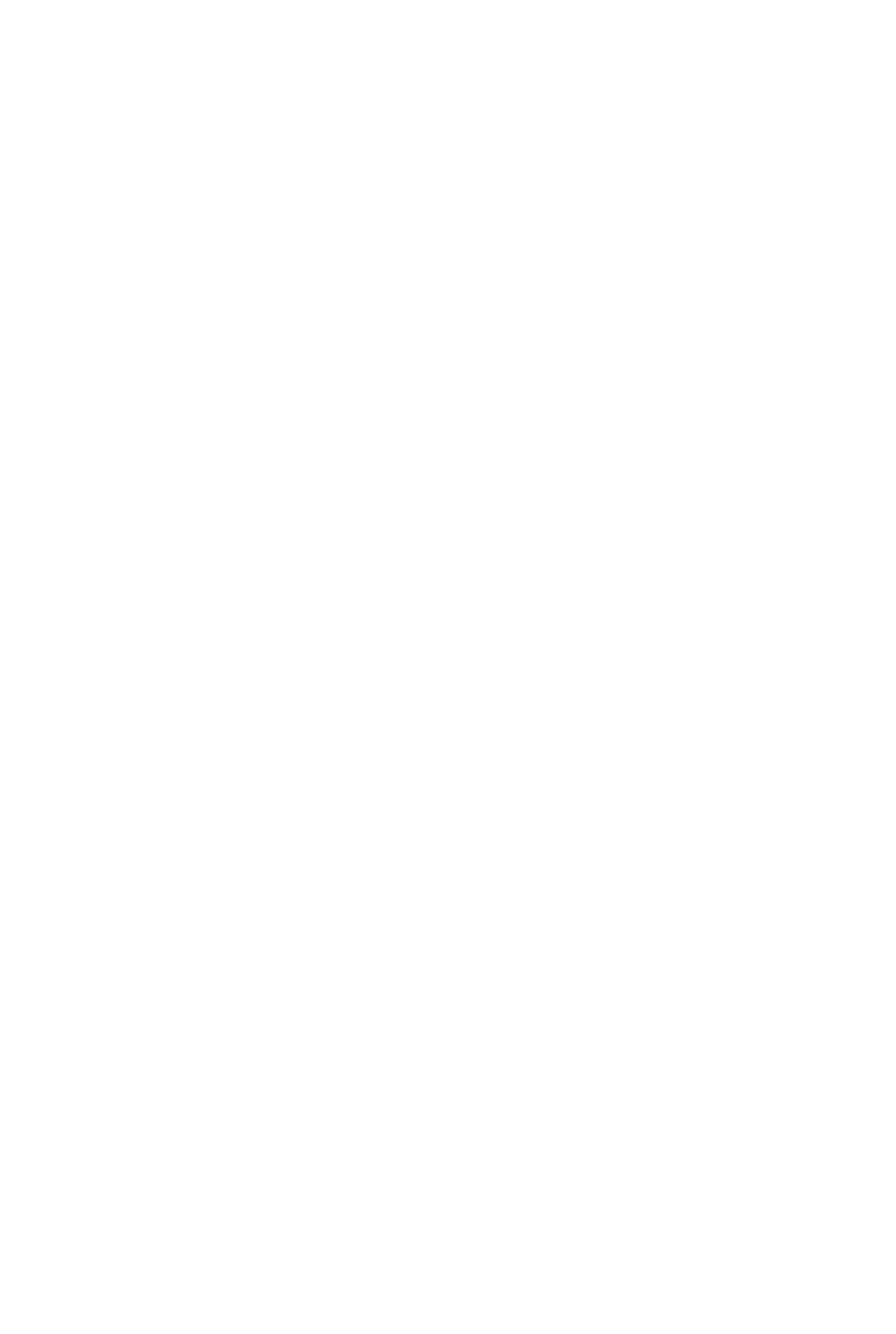
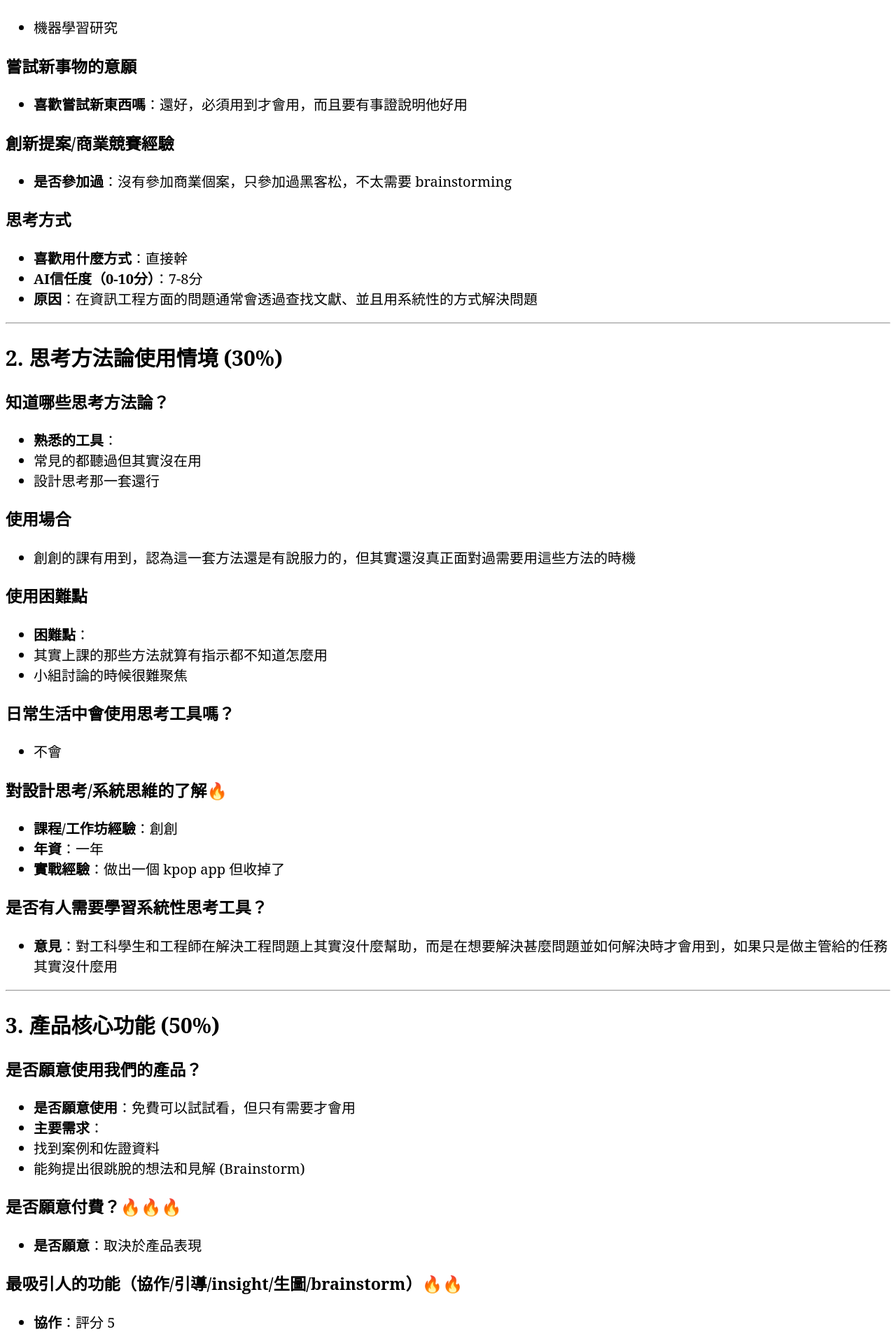
Before and after one commit to adastra-tw/docs, a Next.js app: page /interview/4 in a window 1280 px wide. Shown: the part 520-2427 px from the top of the page at 70% size. Before the commit the page ends 800 px from the top, so only its background shows below. Built offline with nearby package versions, Linux system fonts and the light colour scheme.

Commit message:
Update 4.mdx

```diff
--- a/pages/interview/4.mdx
+++ b/pages/interview/4.mdx
@@ -0,0 +1,74 @@
+# 受訪者資料
+
+## 1. 基本資訊 (20%)
+
+### 產業領域（工作內容）
+- **產業領域**：電資、科技業
+- **近期工作內容**：Google SWE / Appier ML Intern + 完成創創學程
+
+### 年齡/性別/職業
+- **年齡**：21 歲
+- **性別**：女性
+- **職業**：資工系學生、工程師
+
+### 興趣
+- 機器學習研究
+
+### 嘗試新事物的意願
+- **喜歡嘗試新東西嗎**：還好，必須用到才會用，而且要有事證說明他好用
+
+### 創新提案/商業競賽經驗
+- **是否參加過**：沒有參加商業個案，只參加過黑客松，不太需要 brainstorming
+
+### 思考方式
+- **喜歡用什麼方式**：直接幹
+- **AI信任度（0-10分）**：7-8分
+- **原因**：在資訊工程方面的問題通常會透過查找文獻、並且用系統性的方式解決問題
+
+---
+
+## 2. 思考方法論使用情境 (30%)
+
+### 知道哪些思考方法論？
+- **熟悉的工具**：
+- 常見的都聽過但其實沒在用
+- 設計思考那一套還行
+
+### 使用場合
+- 創創的課有用到，認為這一套方法還是有說服力的，但其實還沒真正面對過需要用這些方法的時機
+
+### 使用困難點
+- **困難點**：
+- 其實上課的那些方法就算有指示都不知道怎麼用
+- 小組討論的時候很難聚焦
+
+### 日常生活中會使用思考工具嗎？
+- 不會
+
+### 對設計思考/系統思維的了解🔥
+- **課程/工作坊經驗**：創創
+- **年資**：一年
+- **實戰經驗**：做出一個 kpop app 但收掉了
+
+### 是否有人需要學習系統性思考工具？
+- **意見**：對工科學生和工程師在解決工程問題上其實沒什麼幫助，而是在想要解決甚麼問題並如何解決時才會用到，如果只是做主管給的任務其實沒什麼用
+
+---
+
+## 3. 產品核心功能 (50%)
+
+### 是否願意使用我們的產品？
+- **是否願意使用**：免費可以試試看，但只有需要才會用
+- **主要需求**：
+- 找到案例和佐證資料
+- 能夠提出很跳脫的想法和見解 (Brainstorm)
+
+### 是否願意付費？🔥🔥🔥
+- **是否願意**：取決於產品表現
+
+### 最吸引人的功能（協作/引導/insight/生圖/brainstorm）🔥🔥
+- **協作**：評分 5
+- **引導**：評分 2
+- **Insight**：評分 3
+- **生圖**：評分 1
+- **Brainstorm**：5
```
